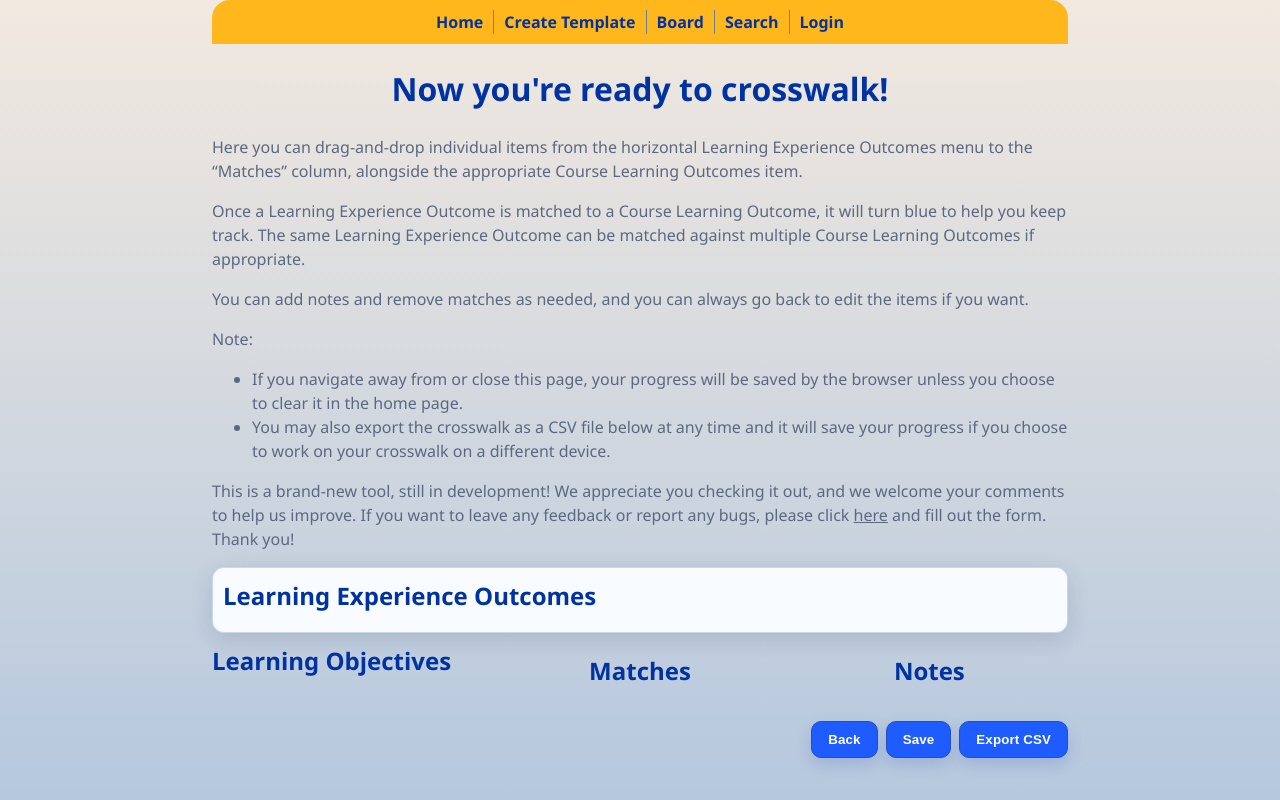
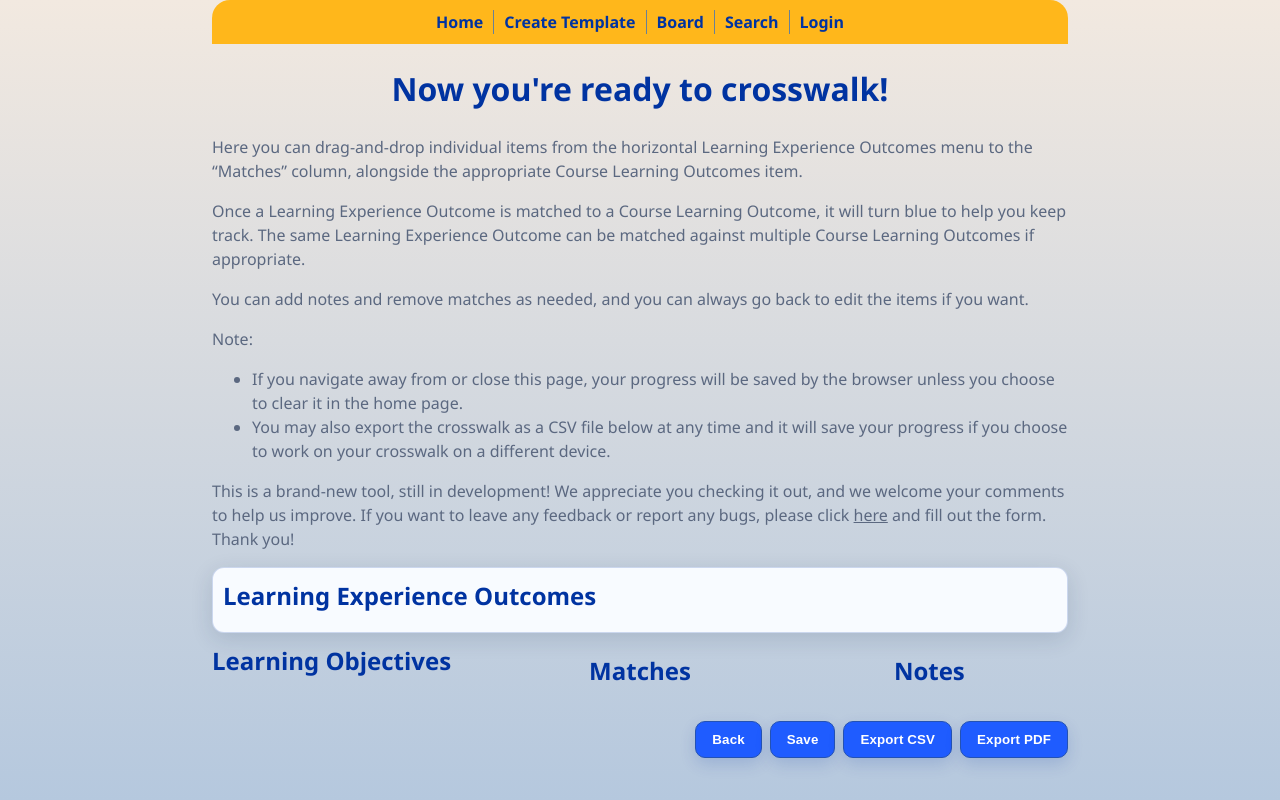
Before and after one commit to friedaabdo/Cross-Walking-Tool, a React (Vite) app: page /crosswalk in a window 1280 px wide. Built offline with nearby package versions, Linux system fonts and the light colour scheme; what @dnd-kit/react would draw is missing.

Commit message:
add pdf button and functionality for crosswalk

```diff
--- a/package.json
+++ b/package.json
@@ -22,6 +22,7 @@
     "cors": "^2.8.6",
     "dotenv": "^17.4.2",
     "express": "^5.2.1",
+    "html2pdf.js": "^0.14.0",
     "mysql2": "^3.22.3",
     "quill": "^2.0.3",
     "react": "^19.2.0",
--- a/src/Pages/CrossWalk.jsx
+++ b/src/Pages/CrossWalk.jsx
@@ -1,7 +1,7 @@
 import DraggableCard from "../Components/DraggableCard.jsx";
 import "./CrossWalk.css";
 import { DragDropProvider } from "@dnd-kit/react";
-import { Fragment, useEffect, useMemo, useState } from "react";
+import { Fragment, useEffect, useMemo, useRef, useState } from "react";
 import CrosswalkRow from "../Components/CrosswalkRow.jsx";
 import downloadCrosswalkCsv from "../utils/csvExport";
 import { normalizeToArray } from "../utils/collections";
@@ -9,6 +9,7 @@ import { useNavigate } from "react-router-dom";
 import Button from "../Components/Button.jsx";
 import { FontAwesomeIcon } from "@fortawesome/react-fontawesome";
 import { faFile, faLink } from "@fortawesome/free-solid-svg-icons";
+import html2pdf from "html2pdf.js";
 
 const normalizeExternalUrl = (url) => {
   const trimmedUrl = (url || "").trim();
@@ -53,6 +54,7 @@ function CrossWalk({
   const [courseOutcomeRows, setCourseOutcomeRows] = useState([]);
   const [experienceOutcomeRows, setExperienceOutcomeRows] = useState([]);
   const [saveStatus, setSaveStatus] = useState("");
+  const crosswalkRef = useRef(null);
   const hasLearningExperienceLink = Boolean((learningExperienceLink || "").trim());
   const resolvedLearningExperienceLink = normalizeExternalUrl(learningExperienceLink);
   const hasSyllabusFile = Boolean(syllabusFileUrl);
@@ -193,6 +195,35 @@ function CrossWalk({
     });
   };
 
+  const handleExportPdf = async () => {
+    if (!crosswalkRef.current) {
+      setSaveStatus("PDF export failed.");
+      return;
+    }
+
+    const safeTitle = (ccTitle || leTitle || "crosswalk")
+      .trim()
+      .replace(/[<>:"/\\|?*]/g, "-")
+      .replace(/\s+/g, "-")
+      .slice(0, 100) || "crosswalk";
+
+    try {
+      await html2pdf()
+        .set({
+          margin: 0.5,
+          filename: `${safeTitle}.pdf`,
+          image: { type: "jpeg", quality: 0.98 },
+          html2canvas: { scale: 2, useCORS: true },
+          jsPDF: { unit: "in", format: "letter", orientation: "landscape" },
+        })
+        .from(crosswalkRef.current)
+        .save();
+    } catch (error) {
+      console.error("Error exporting crosswalk PDF:", error);
+      setSaveStatus("PDF export failed.");
+    }
+  };
+
   const handleBackNavigation = () => {
     navigate(-1);
   };
@@ -281,7 +312,7 @@ function CrossWalk({
         </ul>
       </div>
       <p>This is a brand-new tool, still in development! We appreciate you checking it out, and we welcome your comments to help us improve. If you want to leave any feedback or report any bugs, please click <a href="https://docs.google.com/forms/d/e/1FAIpQLSdh2duwP_A12Wl-CFYIq1GqYRRUTbv9UeBTVfYXu8bBEScf5Q/viewform?usp=dialog" target="_blank" rel="noreferrer">here</a> and fill out the form. Thank you!</p>
-      <div id="crosswalk-div">
+      <div id="crosswalk-div" ref={crosswalkRef}>
         <div id="horizontal-div">
         <div className="crosswalk-heading-row">
           <h2>{leTitle || "Learning Experience"} Outcomes</h2>
@@ -379,6 +410,7 @@ function CrossWalk({
         <Button text="Back" onClick={handleBackNavigation} />
         <Button text="Save" onClick={handleSave} />
         <Button text="Export CSV" onClick={handleExportCsv} />
+        <Button text="Export PDF" onClick={handleExportPdf} />
       </div>
       {saveStatus ? <p>{saveStatus}</p> : null}
     </DragDropProvider>
```
Also changed, not shown: 1 other file (tests, documents, lock files or other folders).
